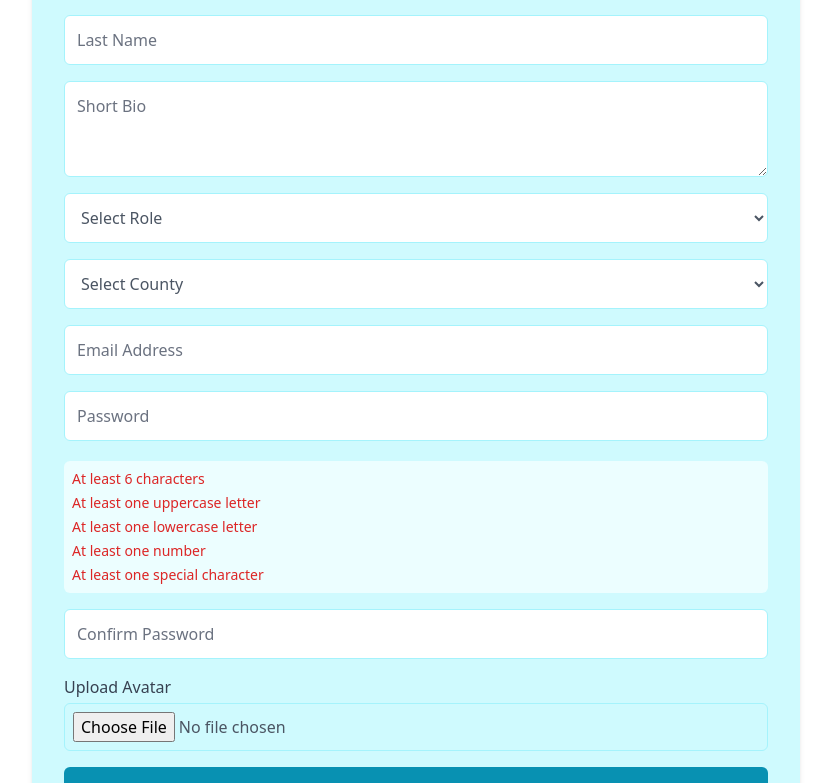
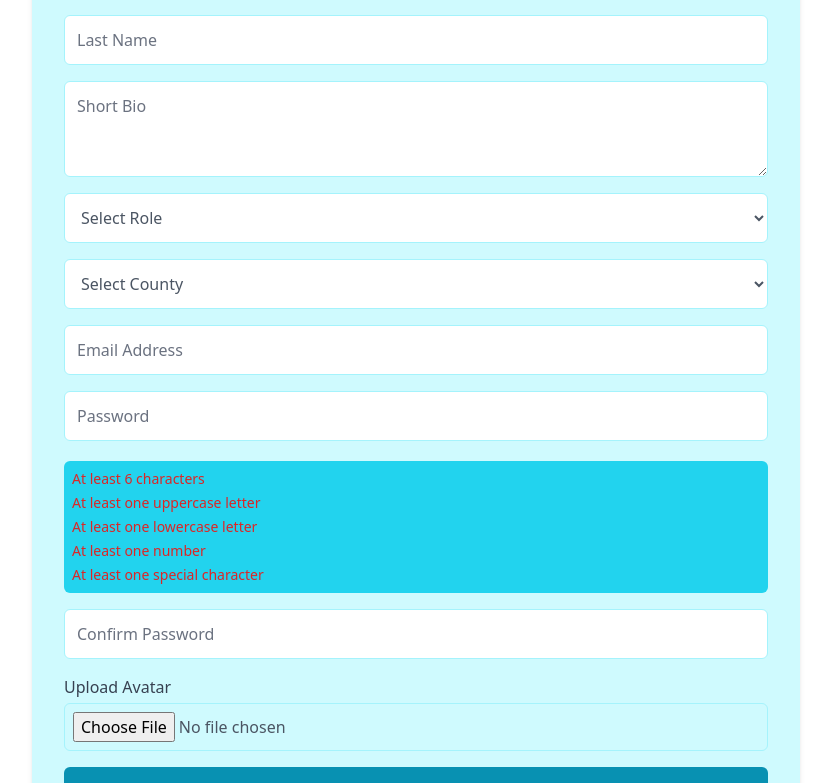
Before and after one commit to SirAlvinAmisi/Mama-Africa---Maternity-Companion-for-African-Mums, a React (Vite) app in the folder client/: page /signup in a window 1280 px wide. Shown: the part 439-1222 px from the top of the page, without its empty margins (224-1055 px from the left). Built offline with nearby package versions, Linux system fonts and the light colour scheme.

Commit message:
adjusted password ui

```diff
--- a/client/src/components/SignUp.jsx
+++ b/client/src/components/SignUp.jsx
@@ -156,7 +156,7 @@ const Signup = () => {
       <input name="email" onChange={handleChange} type="email" placeholder="Email Address" className="p-3 border border-cyan-200 rounded-md bg-white text-gray-600 font-medium placeholder-gray-500" />
       <input name="password" type="password" placeholder="Password" className="p-3 border border-cyan-200 rounded-md bg-white text-gray-600 font-medium placeholder-gray-500" value={formData.password} onChange={handleChange} />
 
-      <div className="text-xs sm:text-sm mt-1 bg-cyan-50 p-2 rounded-md space-y-1">
+      <div className="text-1xl sm:text-sm mt-1 bg-cyan-400 p-2 rounded-md space-y-1">
         <p className={`${formData.password.length >= 6 ? 'text-green-600' : 'text-red-600'}`}>At least 6 characters</p>
         <p className={`${/[A-Z]/.test(formData.password) ? 'text-green-600' : 'text-red-600'}`}>At least one uppercase letter</p>
         <p className={`${/[a-z]/.test(formData.password) ? 'text-green-600' : 'text-red-600'}`}>At least one lowercase letter</p>
```
